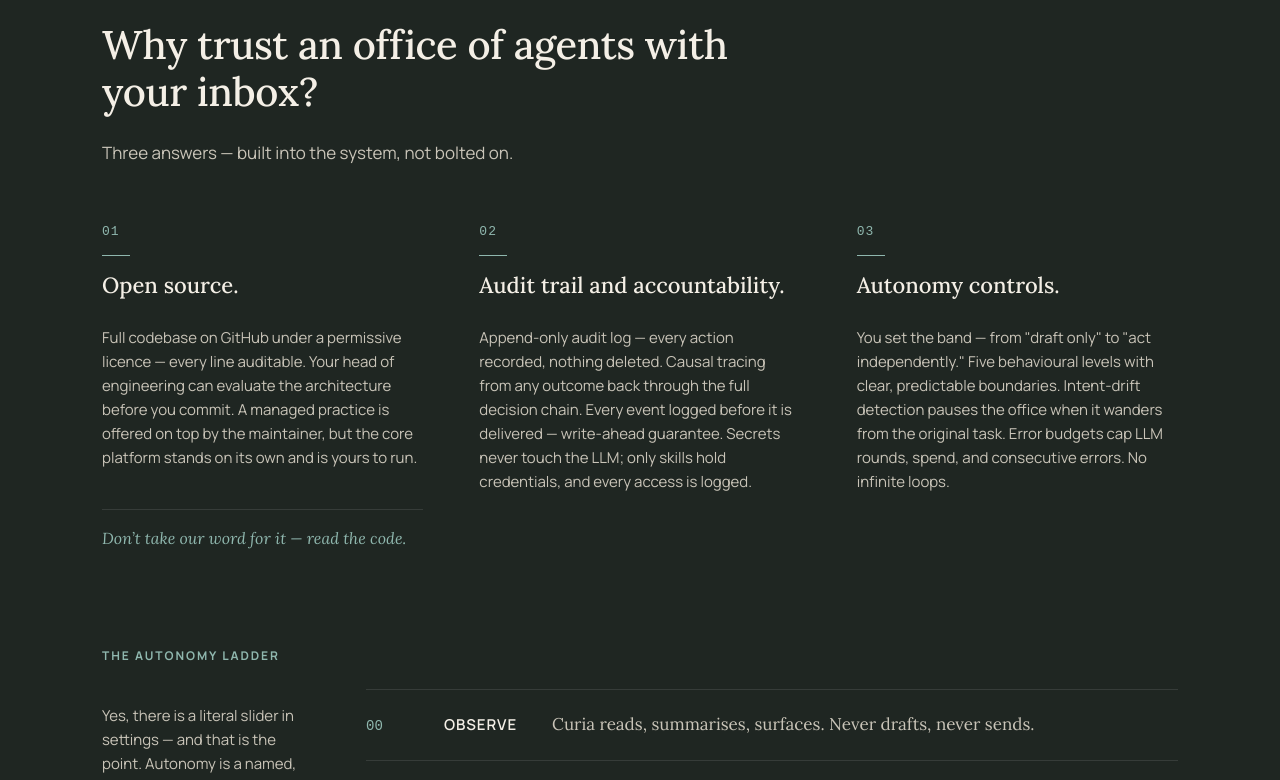
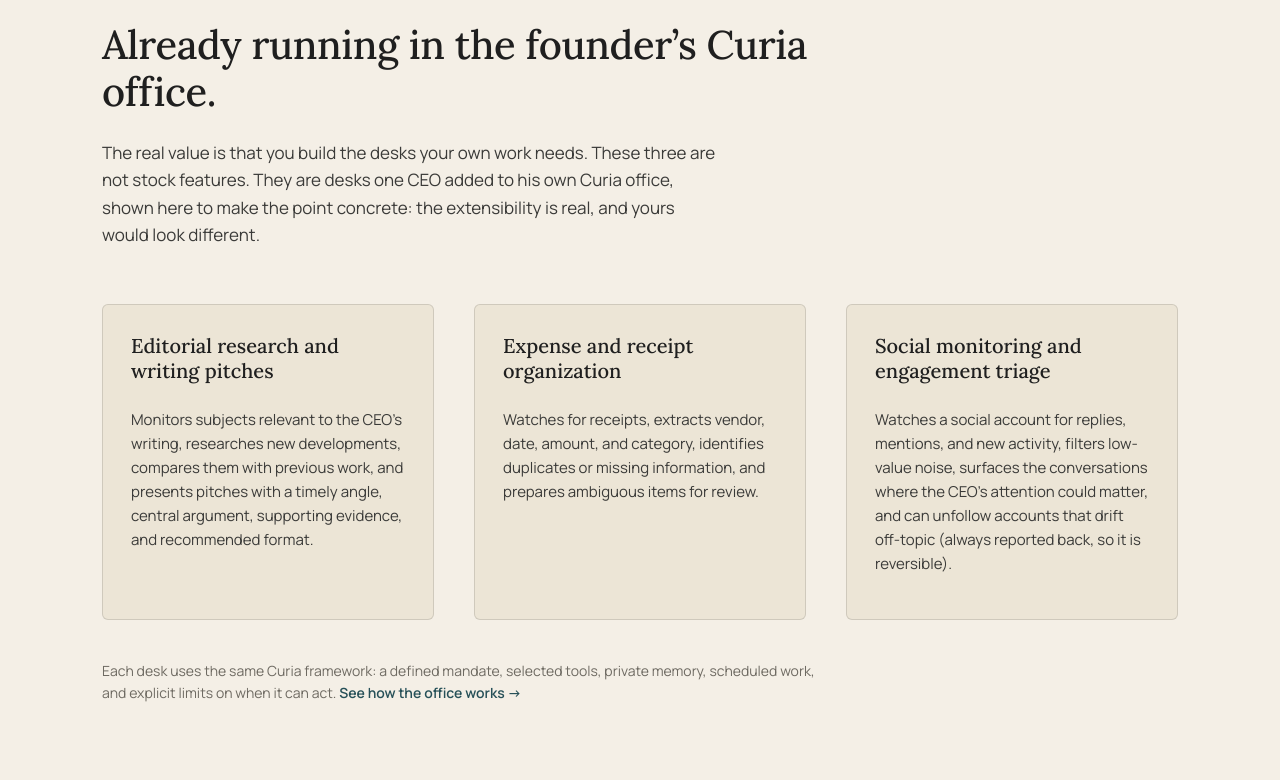
Before and after one commit to josephfung/curia-website, a React (Vite) app: page / in a window 1280 px wide. Shown: the part 2140-2920 px from the top of the page. Built offline with nearby package versions, Linux system fonts and the light colour scheme; a web font is replaced by a local one.

Commit message:
feat: add deployed-desks section framed around extensibility

```diff
--- /dev/null
+++ b/src/components/OfficeDeskCard.jsx
@@ -0,0 +1,10 @@
+import React from 'react';
+
+const OfficeDeskCard = ({ title, body }) => (
+  <div className="m-desk-card">
+    <h3 className="m-desk-title">{title}</h3>
+    <p className="m-pillar-body">{body}</p>
+  </div>
+);
+
+export default OfficeDeskCard;
--- a/src/pages/HomePage.jsx
+++ b/src/pages/HomePage.jsx
@@ -2,6 +2,7 @@
 import MarketingHeader from '../components/MarketingHeader.jsx';
 import MarketingFooter from '../components/MarketingFooter.jsx';
 import CapabilityPreviewCard from '../components/CapabilityPreviewCard.jsx';
+import OfficeDeskCard from '../components/OfficeDeskCard.jsx';
 
 /* Asset paths are absolute — files live in public/assets/ and are served at /assets/ */
 
@@ -194,6 +195,36 @@
   );
 };
 
+const DeployedDesksSection = () => {
+  const desks = [
+    { title: 'Editorial research and writing pitches', body: 'Monitors subjects relevant to the CEO\'s writing, researches new developments, compares them with previous work, and presents pitches with a timely angle, central argument, supporting evidence, and recommended format.' },
+    { title: 'Expense and receipt organization', body: 'Watches for receipts, extracts vendor, date, amount, and category, identifies duplicates or missing information, and prepares ambiguous items for review.' },
+    { title: 'Social monitoring and engagement triage', body: 'Watches a social account for replies, mentions, and new activity, filters low-value noise, surfaces the conversations where the CEO\'s attention could matter, and can unfollow accounts that drift off-topic (always reported back, so it is reversible).' },
+  ];
+  return (
+    <section className="m-section" id="deployed-desks">
+      <div className="m-container">
+        <div className="m-section-eyebrow">Running today</div>
+        <h2 className="m-section-title">Already running in the founder&rsquo;s Curia office.</h2>
+        <p className="m-section-lede">
+          The real value is that you build the desks your own work needs. These three
+          are not stock features. They are desks one CEO added to his own Curia office,
+          shown here to make the point concrete: the extensibility is real, and yours
+          would look different.
+        </p>
+        <div className="m-desk-grid">
+          {desks.map((d) => <OfficeDeskCard key={d.title} {...d} />)}
+        </div>
+        <p className="m-desk-note">
+          Each desk uses the same Curia framework: a defined mandate, selected tools,
+          private memory, scheduled work, and explicit limits on when it can act.{' '}
+          <a href="/capabilities#deployed-desks" style={{ color: 'var(--m-teal)', fontWeight: 600 }}>See how the office works &rarr;</a>
+        </p>
+      </div>
+    </section>
+  );
+};
+
 const GetStartedSection = () => (
   <section className="m-section" id="get-started">
     <div className="m-container">
@@ -346,6 +377,7 @@
     <Hero />
     <CapabilitiesSection />
     <OperatingModelSection />
+    <DeployedDesksSection />
     <GovernanceSection />
     <GetStartedSection />
     <ManagedSection />
--- a/src/styles.css
+++ b/src/styles.css
@@ -413,6 +413,19 @@
   color: var(--m-ink-mute);
 }
 
+/* ─ Deployed desks ───────────────────────────────────────────────── */
+.m-desk-grid { display: grid; grid-template-columns: repeat(3, 1fr); gap: 40px; }
+.m-desk-card {
+  display: flex; flex-direction: column; gap: 10px;
+  padding: 28px; background: var(--m-bg-alt);
+  border: 1px solid var(--m-rule); border-radius: 6px;
+}
+.m-desk-title { font-family: 'Lora', Georgia, serif; font-weight: 500; font-size: 20px; line-height: 1.25; margin: 0; }
+.m-desk-note {
+  font-family: 'Manrope', sans-serif; font-size: 14px; line-height: 1.6;
+  color: var(--m-ink-mute); max-width: 720px; margin: 40px 0 0;
+}
+
 /* ─ Footer extras ────────────────────────────────────────────────── */
 .m-footer-licence {
   margin-top: 18px;
@@ -491,6 +504,7 @@
   .m-trust { grid-template-columns: 1fr; gap: 40px; }
   .m-getstarted { grid-template-columns: 1fr; gap: 40px; }
   .m-managed-grid { grid-template-columns: 1fr; gap: 32px; }
+  .m-desk-grid { grid-template-columns: 1fr; gap: 24px; }
 }
 @media (max-width: 880px) {
   .m-hero-title { font-size: 44px; }
```
